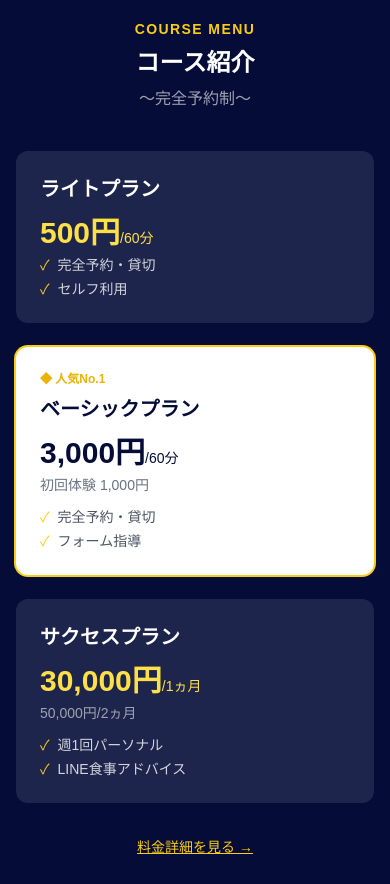
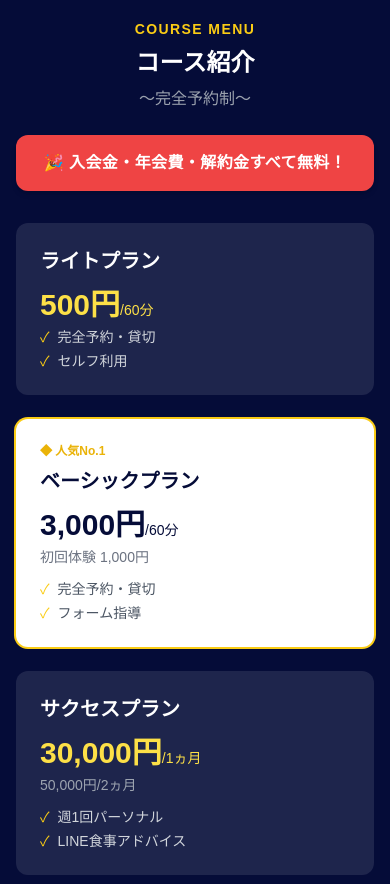
Before and after one commit to b-suke0/thebase-gym-site, a Next.js app: page / in a window 390 px wide. Shown: the part 2820-3704 px from the top of the page. Built offline with nearby package versions, Linux system fonts and the light colour scheme.

Commit message:
Add 入会金無料 banner to homepage course section

```diff
--- a/app/page.tsx
+++ b/app/page.tsx
@@ -94,7 +94,10 @@ export default function Home() {
         <div className="max-w-5xl mx-auto">
           <p className="text-center text-yellow-400 text-sm font-bold tracking-widest mb-2">COURSE MENU</p>
           <h2 className="text-2xl md:text-3xl font-bold text-center mb-2">コース紹介</h2>
-          <p className="text-center text-gray-400 mb-10">〜完全予約制〜</p>
+          <p className="text-center text-gray-400 mb-6">〜完全予約制〜</p>
+          <div className="bg-red-500 text-white text-center font-bold py-4 px-4 rounded-xl mb-8 text-base md:text-lg tracking-wide shadow-md">
+            🎉 入会金・年会費・解約金すべて無料！
+          </div>
           <div className="grid grid-cols-1 md:grid-cols-3 gap-6">
             {[
               {
```
